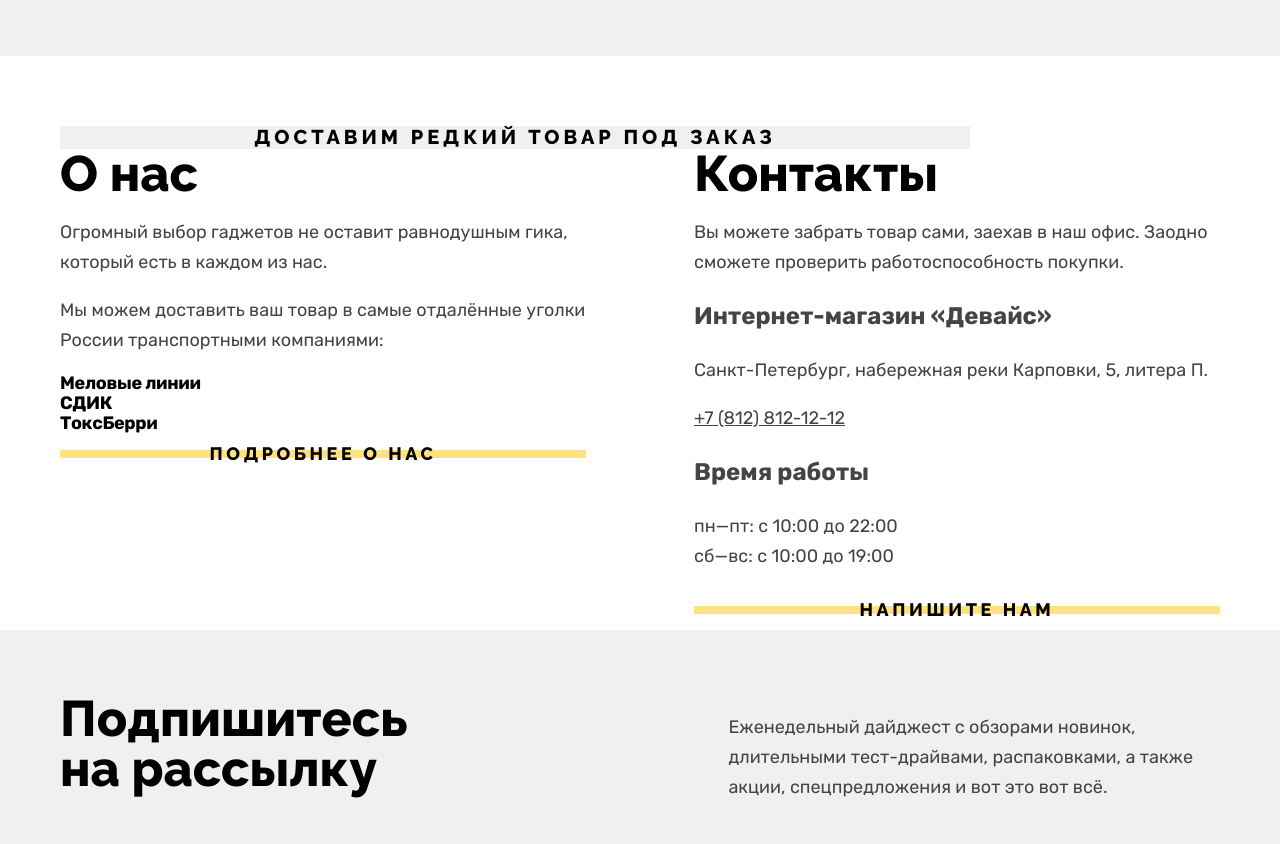
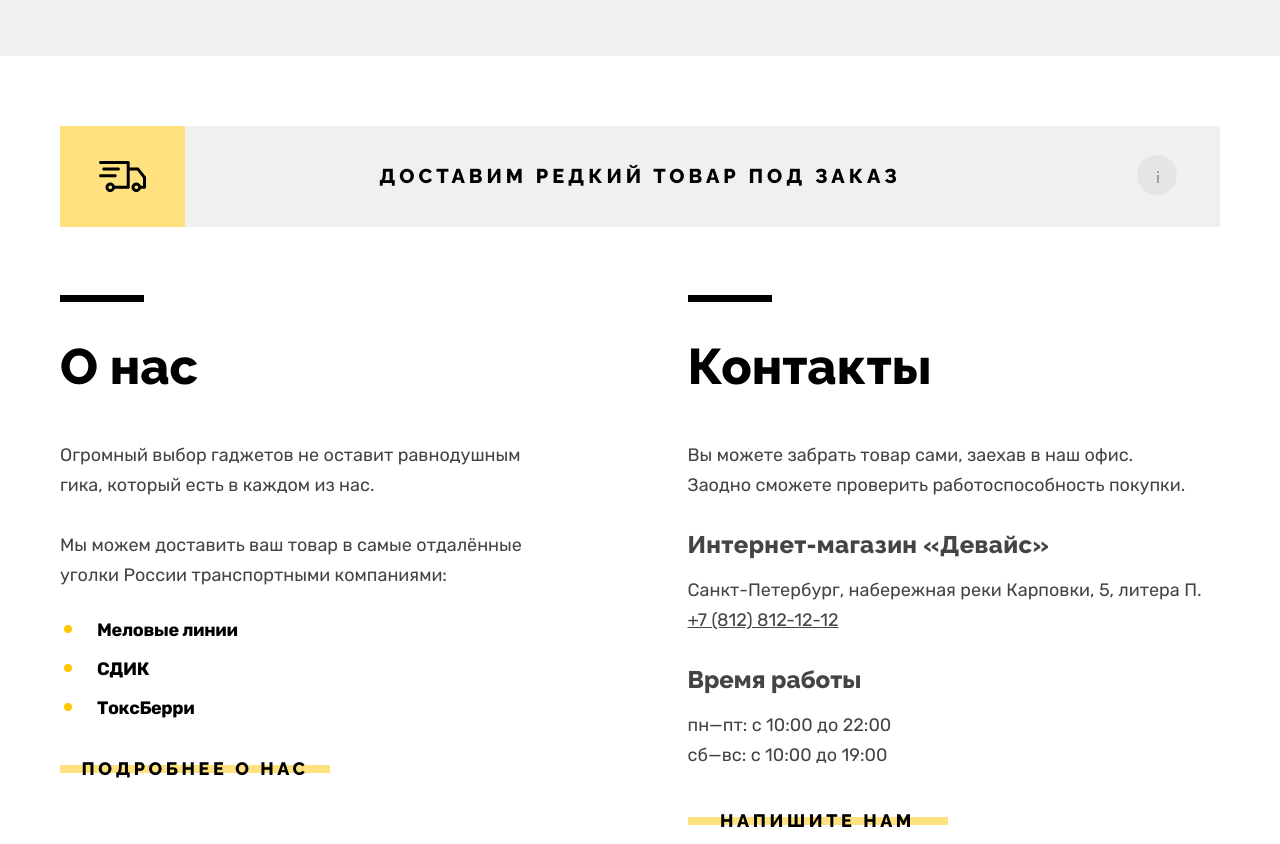
Before and after one commit to htmlacademy-htmlcss/1906981-device-37, a plain HTML site: page index.html in a window 1280 px wide. Shown: the part 1480-2324 px from the top of the page. Drawn offline with Linux system fonts and the light colour scheme.

Commit message:
Сетка, декоративные элементы в секции контактов

```diff
--- a/index.html
+++ b/index.html
@@ -229,7 +229,7 @@
             </li>
 
             <li class="categories-item">
-              <a class="categories-link categories-link-monopodes" href="#">Моноподы <br>для селфи</a>
+              <a class="categories-link categories-link-monopodes" href="catalog.html">Моноподы <br>для селфи</a>
             </li>
 
             <li class="categories-item">
@@ -314,13 +314,15 @@
           <p class="contacts-description">Вы можете забрать товар сами, заехав в наш офис. Заодно сможете проверить работоспособность покупки.</p>
 
           <address class="contacts-info">
-            <h3 class="address-title">Интернет-магазин «Девайс»</h3>
+            <h3 class="address-title title">Интернет-магазин «Девайс»</h3>
             <p class="address-description">Санкт-Петербург, набережная реки Карповки, 5, литера П.</p>
             <a class="address-phone" href="tel:+78128121212">+7 (812) 812-12-12</a>
           </address>
 
-          <h3 class="contacts-worktime-title">Время работы</h3>
-          <p class="contacts-worktime-description">пн—пт: с 10:00 до 22:00<br>сб—вс: с 10:00 до 19:00</p>
+          <div class="contacts-worktime">
+            <h3 class="contacts-worktime-title title">Время работы</h3>
+            <p class="contacts-worktime-description">пн—пт: с 10:00 до 22:00<br>сб—вс: с 10:00 до 19:00</p>
+          </div>
 
           <a class="contacts-button button button-stroke" href="#">Напишите нам</a>
         </section>
--- a/styles/styles.css
+++ b/styles/styles.css
@@ -220,7 +220,7 @@ img {
 
 /* HEADER */
 .header-container {
-  padding: 20px 60px 0 60px;
+  padding: 20px 60px;
   background-image: linear-gradient(transparent 40px, var(--special-yellow-light) 40px, var(--special-yellow-light) 100%);
   display: flex;
   flex-direction: column;
@@ -520,6 +520,7 @@ main {
 .slider-container {
   background-image: linear-gradient(var(--special-yellow-light) 133px, transparent 133px);
   position: relative;
+  margin-top: -20px;
   margin-bottom: 70px;
 }
 
@@ -814,6 +815,10 @@ main {
 }
 
 /* DELIVERY */
+.delivery {
+  margin-bottom: 68px;
+}
+
 .delivery-link {
   font-family: var(--font-raleway);
   font-size: 20px;
@@ -827,24 +832,125 @@ main {
 
   position: relative;
   display: block;
-  width: 910px;
+  width: 100%;
+  padding: 39px 0;
+  margin: 0 auto;
+}
+
+.delivery-link::before {
+  content: "";
+  display: flex;
+  width: 125px;
+  height: 100%;
+  background-color: var(--special-yellow-light);
+  background-image: url("../images/delivery-car.svg");
+  background-repeat: no-repeat;
+  background-position: 50%;
+  position: absolute;
+  left: 0;
+  top: 0;
+}
+
+.delivery-link::after {
+  content: "";
+  display: flex;
+  width: 125px;
+  height: 100%;
+  position: absolute;
+  background-color: transparent;
+  background-image: url("../images/tooltip.svg");
+  background-repeat: no-repeat;
+  background-position: 50%;
+  right: 0;
+  top: 0;
+}
+
+.delivery-link span {
+  display: flex;
+  width: 40px;
+  height: 40px;
+  background-color: rgba(220, 220, 220, 0.50);
+  border-radius: 50%;
+  justify-content: center;
+  align-items: center;
+  position: absolute;
+  right: 43px;
+  top: 29px;
 }
 
 /* ABOUT */
 .about-company-container {
   display: grid;
   grid-template-columns: repeat(2, 1fr);
-  gap: 108px;
+  gap: 95px;
+  margin-bottom: 68px;
+}
+
+.about,
+.contacts {
+  display: flex;
+  flex-direction: column;
+  gap: 30px;
+}
+
+.about-title::before,
+.contacts-title::before {
+  content: "";
+  display: block;
+  width: 84px;
+  height: 7px;
+  background-color: var(--basic-black);
+  margin-bottom: 40px;
+}
+
+.about-title,
+.contacts-title {
+  margin-bottom: 18px;
+}
+
+.about-description,
+.contacts-description {
+  margin: 0;
+  max-width: 500px;
 }
 
 .about-description {
   color: var(--basic-dark);
 }
 
+.address-title {
+  margin-bottom: 15px;
+  letter-spacing: 0.36px;
+}
+
+.about-list {
+  display: flex;
+  flex-direction: column;
+  gap: 19px;
+}
+
 .about-item {
   font-weight: 700;
   line-height: 20px;
   letter-spacing: -0.36px;
+  padding-left: 37px;
+  position: relative;
+}
+
+.about-item::before {
+  content: "";
+  display: block;
+  width: 8px;
+  height: 8px;
+  border-radius: 50%;
+  background-color: var(--special-yellow-dark);
+  position: absolute;
+  left: 4px;
+  top: 5px;
+}
+
+.about-button {
+  width: 270px;
 }
 
 /* CONTACTS */
@@ -859,17 +965,27 @@ main {
 .address-title,
 .contacts-worktime-title {
   font-size: 24px;
+  line-height: 30px;
   font-weight: 700;
   color: var(--basic-dark);
+}
+
+.contacts-worktime-title {
+  margin-bottom: 15px;
 }
 
 .address-description,
 .contacts-worktime-description {
   color: var(--basic-dark);
+  margin: 0;
 }
 
 .address-phone {
   color: var(--basic-dark);
+}
+
+.contacts-button {
+  width: 260px;
 }
 
 /* SUBSCRIBE */
```
